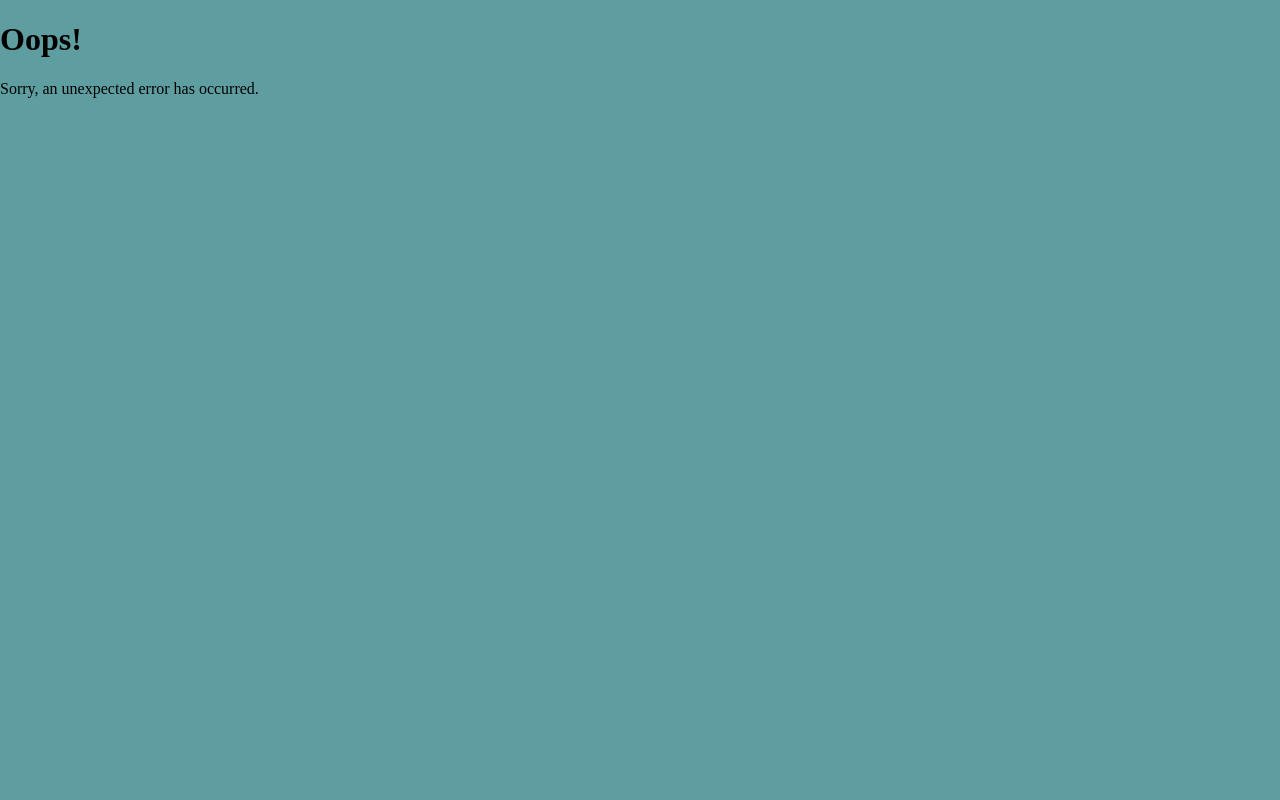
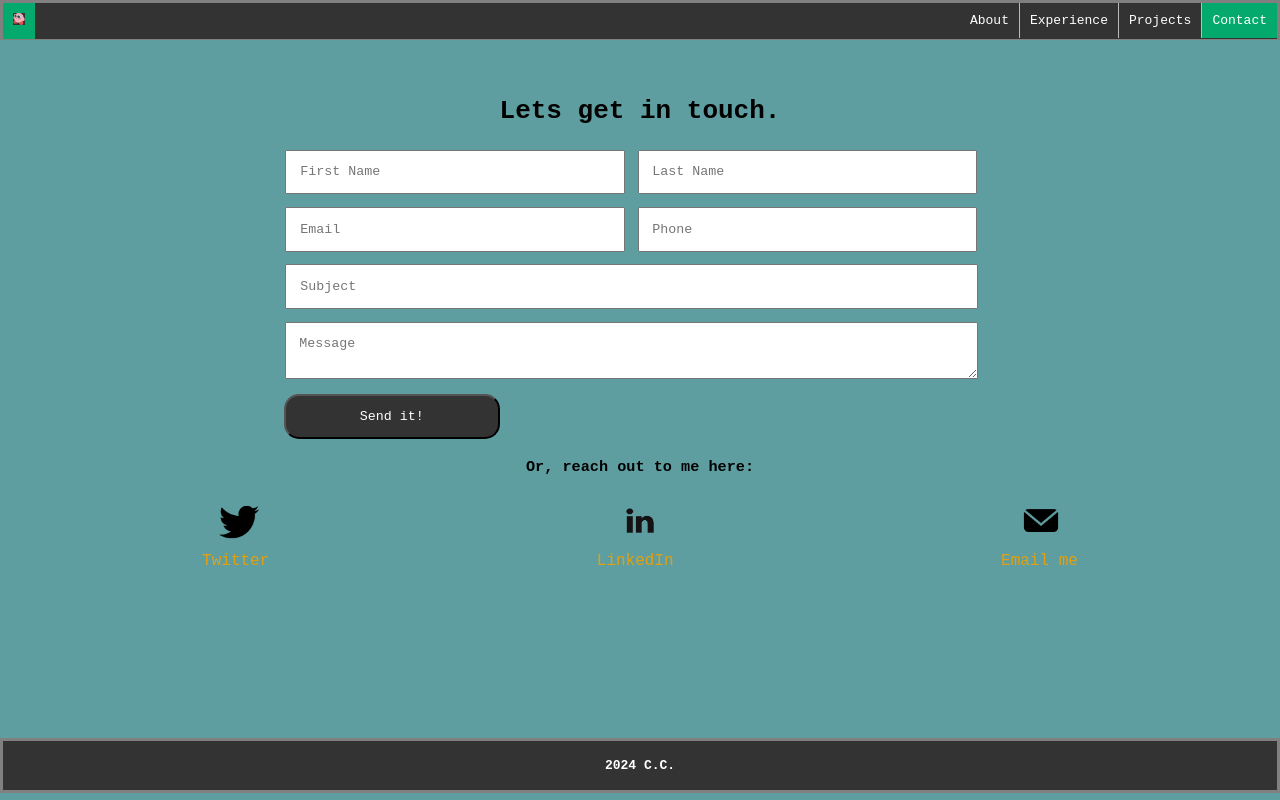
Before and after one commit to ccorbittcode/portfolio, a React (Vite) app: page /portfolio/contact in a window 1280 px wide. Built offline with nearby package versions, Linux system fonts and the light colour scheme.

Commit message:
update navlinks

```diff
--- a/src/App.jsx
+++ b/src/App.jsx
@@ -35,12 +35,12 @@
 
     <AnimatePresence mode="wait">
       <Routes location={location} key={location.pathname}>
-        <Route path="portfolio" element={<Layout location={location} isInitialRender={isInitialRender} />}>
+        <Route path="/portfolio" element={<Layout location={location} isInitialRender={isInitialRender} />}>
           <Route index element={<Home />} />
-          <Route path="portfolio/about" element={<About />} />
-          <Route path="portfolio/projects" element={<Projects />} />
-          <Route path="portfolio/experience" element={<Experience />} />
-          <Route path="portfolio/contact" element={<Contact />} />
+          <Route path="/portfolio/about" element={<About />} />
+          <Route path="/portfolio/projects" element={<Projects />} />
+          <Route path="/portfolio/experience" element={<Experience />} />
+          <Route path="/portfolio/contact" element={<Contact />} />
         </Route>
         <Route path="*" element={<ErrorPage />} />
       </Routes>
```
